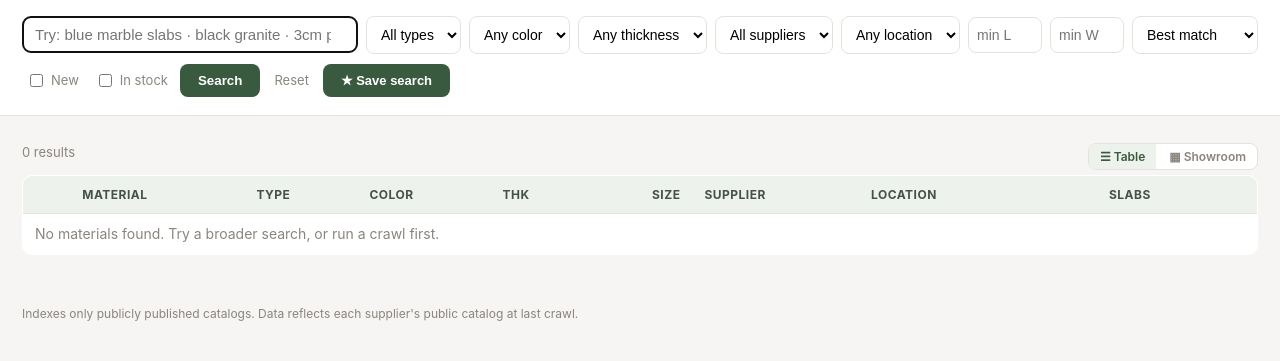
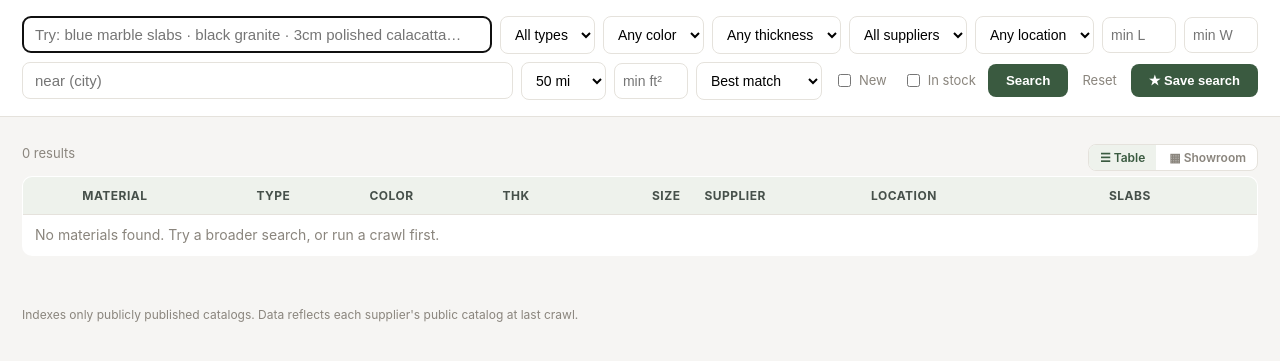
Before and after one commit to jfadel1998-sys/stone-scanner, a FastAPI app: page / in a window 1280 px wide. Shown: the part 58-419 px from the top of the page. Run offline with FastAPI, Linux system fonts and the light colour scheme; data that the repository does not hold is empty.

Commit message:
Add proximity ("near a city") and square-footage search
Two sourcing-shaped filters built on the geocoding already in place:

Proximity: a "near <city>" box + radius resolves the origin offline (same
city dataset the map uses) and keeps only material with a stocking location
inside the radius, via a per-request SQL function that maps a product's
comma-joined locations to the distance of its nearest in-range yard. A new
"Nearest" sort orders by that distance; each row shows the miles. 54% of
slabs sit at a mappable location, so this covers real stock. An origin the
offline dataset can't place (a bare zip, a tiny town) is reported, not guessed.

Project-fit: a "min ft²" box filters to products whose total in-stock area
(slabs x avg L x avg W / 144) meets the number, with a "Most area" sort and
per-row ft². Turns "find a stone" into "find enough of a stone for this job."

Verified end-to-end: distances match real geography (Charlotte 0, Greensboro
83, Atlanta 226mi), radius tightening shrinks results, area filter and the
combined near+area+sqft query all correct, unresolved origin falls back.

Co-Authored-By: Claude Opus 4.8 <noreply@anthropic.com>

```diff
--- a/stonescan/web/app.py
+++ b/stonescan/web/app.py
@@ -19,7 +19,7 @@ from fastapi.responses import HTMLResponse, JSONResponse, RedirectResponse
 from fastapi.staticfiles import StaticFiles
 from fastapi.templating import Jinja2Templates
 
-from .. import db, slabs, smartsearch
+from .. import db, geocode, slabs, smartsearch
 
 BASE = Path(__file__).resolve().parent
 app = FastAPI(title="Stone Scanner")
@@ -84,17 +84,38 @@ def _close_words(conn, term: str) -> list[str]:
     return difflib.get_close_matches(term.upper(), _name_words(conn), n=4, cutoff=0.82)
 
 
+# Total in-stock area of a grouped product, in square feet (dims are inches).
+_SQFT = "SUM(m.available_slabs) * MAX(m.avg_length) * MAX(m.avg_width) / 144.0"
+
 SORTS = {
     "relevance": "m.material_key, m.item_name, supplier_name",
     "slabs": "SUM(m.available_slabs) DESC, m.material_key",
     "size": "MAX(m.avg_length) DESC, m.material_key",
     "new": "MAX(m.new_arrival) DESC, m.material_key",
+    "area": f"{_SQFT} DESC, m.material_key",
+    "distance": "miles ASC, SUM(m.available_slabs) DESC",  # only valid when near-active
 }
+
+
+def _register_nearest(conn, loc_miles: dict[str, float]):
+    """Expose a SQL function mapping a material's comma-joined `locations` string to
+    the distance of its nearest in-range stocking location (NULL if none)."""
+    def nearest(csv):
+        if not csv:
+            return None
+        best = None
+        for part in csv.split(","):
+            d = loc_miles.get(part.strip().lower())
+            if d is not None and (best is None or d < best):
+                best = d
+        return best
+    conn.create_function("nearest_miles", 1, nearest, deterministic=True)
 
 
 def _search(conn, *, q, material_type, color, thickness, supplier, limit, offset,
             location="", min_length=0.0, min_width=0.0, new_only=False,
-            sort="relevance", in_stock=False, fuzzy=True):
+            sort="relevance", in_stock=False, fuzzy=True,
+            near=None, radius_mi=0.0, min_sqft=0.0):
     """Free-text-aware search. The query box understands phrases like
     'blue marble slabs'; explicit dropdown filters take precedence."""
     parsed = smartsearch.parse_query(q)
@@ -132,6 +153,13 @@ def _search(conn, *, q, material_type, color, thickness, supplier, limit, offset
     if new_only:
         where.append("m.new_arrival = 1")
 
+    # Proximity: keep only material with a stocking location inside the radius.
+    near_active = bool(near) and radius_mi > 0
+    if near_active:
+        loc_miles = geocode.locations_within(conn, near[0], near[1], radius_mi)
+        _register_nearest(conn, loc_miles)
+        where.append("nearest_miles(m.locations) IS NOT NULL")
+
     form = parsed["form"]
     if form == "slab":
         where.append("m.product_form LIKE '%SLAB%'")
@@ -155,15 +183,24 @@ def _search(conn, *, q, material_type, color, thickness, supplier, limit, offset
     # Collapse a supplier's duplicate listings of the same product (one row per
     # physical slab, or re-entered batches) into a single line with a slab total.
     group_by = "m.supplier_id, m.name_norm, m.thickness, m.finish, m.product_form"
-    # available_slabs is summed across the group, so stock filters at HAVING time.
-    having = " HAVING SUM(m.available_slabs) > 0" if in_stock else ""
+    # Aggregates (slab total, total area) are grouped, so filter them at HAVING time.
+    have = []
+    if in_stock or min_sqft:  # needing enough area implies needing stock
+        have.append("SUM(m.available_slabs) > 0")
+    if min_sqft:
+        have.append(f"{_SQFT} >= ?")
+    having = (" HAVING " + " AND ".join(have)) if have else ""
+    having_params = [min_sqft] if min_sqft else []
+
+    if sort == "distance" and not near_active:
+        sort = "relevance"  # distance is meaningless without an origin
     order_by = SORTS.get(sort, SORTS["relevance"])
 
     def count(clause, ps):
         return conn.execute(
             f"SELECT COUNT(*) c FROM (SELECT 1 FROM materials m JOIN suppliers s "
             f"ON s.id=m.supplier_id WHERE {clause} GROUP BY {group_by}{having})",
-            ps,
+            ps + having_params,
         ).fetchone()["c"]
 
     clause = " AND ".join(where)
@@ -183,21 +220,36 @@ def _search(conn, *, q, material_type, color, thickness, supplier, limit, offset
                 clause, params, total = fclause, fparams, ftotal
                 parsed["fuzzy"] = sorted({w for v in variants for w in v[1:]})
 
+    miles_col = ", nearest_miles(MAX(m.locations)) AS miles" if near_active else ""
     rows = conn.execute(
         f"""SELECT MIN(m.id) AS id, m.item_name, m.material_type, m.color, m.thickness,
                    m.product_form, m.material_key, MAX(m.new_arrival) AS new_arrival,
                    COALESCE(NULLIF(s.company,''), s.host) AS supplier_name, s.host AS supplier_host,
                    SUM(m.available_slabs) AS available_slabs,
                    MAX(m.avg_length) AS avg_length, MAX(m.avg_width) AS avg_width,
-                   MAX(m.locations) AS locations, MAX(m.image_url) AS image_url
+                   {_SQFT} AS total_sqft,
+                   MAX(m.locations) AS locations, MAX(m.image_url) AS image_url{miles_col}
             FROM materials m JOIN suppliers s ON s.id = m.supplier_id
             WHERE {clause}
             GROUP BY {group_by}{having}
             ORDER BY {order_by}
             LIMIT ? OFFSET ?""",
-        (*params, limit, offset),
+        (*params, *having_params, limit, offset),
     ).fetchall()
     return total, [dict(r) for r in rows], parsed
+
+
+def _resolve_near(near: str):
+    """Resolve a typed origin ('Dallas', 'Charlotte NC') to (lat, lon), offline.
+    Returns ((lat, lon)|None, label). Same city dataset the map uses, so an origin
+    it can't place (a bare zip, a tiny town) comes back unresolved with a note."""
+    near = (near or "").strip()
+    if not near:
+        return None, ""
+    hit = geocode.resolve(near)
+    if hit:
+        return (hit["lat"], hit["lon"]), hit.get("label") or near
+    return None, near
 
 
 def _here(request: Request) -> str:
@@ -228,6 +280,9 @@ def index(
     new_only: int = 0,
     in_stock: int = 0,
     sort: str = "relevance",
+    near: str = "",
+    radius: str = "",
+    min_sqft: str = "",
     view: str = "table",
     page: int = 1,
     added: int = -1,
@@ -239,11 +294,15 @@ def index(
     limit = 60
     offset = max(page - 1, 0) * limit
     ml, mw = _to_float(min_length), _to_float(min_width)
+    radius_mi = _to_float(radius) or 150.0
+    origin, near_label = _resolve_near(near)
     total, rows, parsed = _search(
         conn, q=q, material_type=material_type, color=color,
         thickness=thickness, supplier=supplier, location=location,
         min_length=ml, min_width=mw, new_only=bool(new_only),
         sort=sort, in_stock=bool(in_stock),
+        near=origin, radius_mi=radius_mi if origin else 0.0,
+        min_sqft=_to_float(min_sqft),
         limit=limit, offset=offset,
     )
     ctx = {
@@ -264,6 +323,11 @@ def index(
         "new_only": new_only,
         "in_stock": in_stock,
         "sort": sort,
+        "near": near,
+        "near_label": near_label,
+        "near_ok": bool(origin),
+        "radius": radius or (str(int(radius_mi)) if near else ""),
+        "min_sqft": min_sqft or "",
         "view": view,
         "lists": db.get_lists(conn),
         "added": added,
@@ -562,18 +626,23 @@ def api_search(
     q: str = "", material_type: str = "", color: str = "", thickness: str = "",
     supplier: str = "", location: str = "", min_length: str = "", min_width: str = "",
     new_only: int = 0, in_stock: int = 0, sort: str = "relevance",
+    near: str = "", radius: str = "", min_sqft: str = "",
     limit: int = Query(100, le=500), offset: int = 0,
 ):
     conn = db.connect()
+    origin, near_label = _resolve_near(near)
     total, rows, parsed = _search(
         conn, q=q, material_type=material_type, color=color, thickness=thickness,
         supplier=supplier, location=location, min_length=_to_float(min_length),
         min_width=_to_float(min_width), new_only=bool(new_only),
         in_stock=bool(in_stock), sort=sort if sort in SORTS else "relevance",
-        limit=limit, offset=offset,
+        near=origin, radius_mi=(_to_float(radius) or 150.0) if origin else 0.0,
+        min_sqft=_to_float(min_sqft), limit=limit, offset=offset,
     )
     conn.close()
     return JSONResponse({"total": total, "count": len(rows), "results": rows,
+                         "near": near_label if origin else None,
+                         "near_unresolved": bool(near) and not origin,
                          "interpreted": smartsearch.summary(parsed) if q else []})
 
 
--- a/stonescan/web/static/style.css
+++ b/stonescan/web/static/style.css
@@ -217,6 +217,13 @@ footer { padding: 20px 22px 40px; color: var(--muted); font-size: 12px; }
 .pvthumb img { width: 100%; height: 100%; object-fit: cover; }
 .hintline { padding: 0 0 8px; font-size: 13px; }
 
+/* proximity + project-fit */
+.nearin { width: 120px; padding: 9px 10px; border: 1px solid var(--line); border-radius: 8px; font-size: 14px; background: #fff; }
+.radsel { padding: 9px 8px; border: 1px solid var(--line); border-radius: 8px; background: #fff; font-size: 13px; }
+.milechip { display: inline-block; padding: 1px 7px; border-radius: 999px; background: var(--accent-soft); color: var(--accent); font-size: 11px; font-weight: 600; white-space: nowrap; }
+.sqft { display: block; font-size: 11px; color: var(--muted); font-weight: 400; }
+.cardstats { display: flex; align-items: center; gap: 6px; flex-wrap: wrap; margin-top: 6px; }
+
 /* sourcing lists */
 .newlist { display: flex; gap: 8px; margin: 12px 0 4px; }
 .newlist input { flex: 0 1 340px; padding: 9px 12px; border: 1px solid var(--line); border-radius: 8px; font-size: 14px; }
--- a/stonescan/web/templates/index.html
+++ b/stonescan/web/templates/index.html
@@ -63,8 +63,13 @@
   </select>
   <input type="number" name="min_length" value="{{ min_length }}" placeholder="min L" class="sizein" title="Minimum slab length" min="0" step="1">
   <input type="number" name="min_width" value="{{ min_width }}" placeholder="min W" class="sizein" title="Minimum slab width" min="0" step="1">
+  <input type="search" name="near" value="{{ near }}" placeholder="near (city)" class="nearin" title="Show only material stocked near a city, e.g. Dallas or Charlotte NC">
+  <select name="radius" title="Search radius" class="radsel">
+    {% for r in [50, 100, 150, 300, 500] %}<option value="{{ r }}" {{ 'selected' if radius|string == r|string }}>{{ r }} mi</option>{% endfor %}
+  </select>
+  <input type="number" name="min_sqft" value="{{ min_sqft }}" placeholder="min ft²" class="sizein" title="Only material with at least this much total in-stock area" min="0" step="10">
   <select name="sort" title="Sort results">
-    {% for v, label in [('relevance','Best match'), ('slabs','Most slabs'), ('size','Biggest slabs'), ('new','Newest first')] %}
+    {% for v, label in [('relevance','Best match'), ('slabs','Most slabs'), ('size','Biggest slabs'), ('area','Most area'), ('new','Newest first'), ('distance','Nearest')] %}
     <option value="{{ v }}" {{ 'selected' if v == sort }}>{{ label }}</option>{% endfor %}
   </select>
   <label class="newchk" title="Only newly-arrived materials"><input type="checkbox" name="new_only" value="1" {{ 'checked' if new_only }}> New</label>
@@ -75,11 +80,14 @@
   <button type="submit" formaction="/watchlist/add" formmethod="post" class="savebtn" title="Save this search to your watchlist">★ Save search</button>
 </form>
 
-{% set base = '/?q=' ~ (q|urlencode) ~ '&material_type=' ~ (material_type|urlencode) ~ '&color=' ~ (color|urlencode) ~ '&thickness=' ~ (thickness|urlencode) ~ '&supplier=' ~ (supplier|urlencode) ~ '&location=' ~ (location|urlencode) ~ '&min_length=' ~ min_length ~ '&min_width=' ~ min_width ~ '&new_only=' ~ new_only ~ '&in_stock=' ~ in_stock ~ '&sort=' ~ sort %}
+{% set base = '/?q=' ~ (q|urlencode) ~ '&material_type=' ~ (material_type|urlencode) ~ '&color=' ~ (color|urlencode) ~ '&thickness=' ~ (thickness|urlencode) ~ '&supplier=' ~ (supplier|urlencode) ~ '&location=' ~ (location|urlencode) ~ '&min_length=' ~ min_length ~ '&min_width=' ~ min_width ~ '&new_only=' ~ new_only ~ '&in_stock=' ~ in_stock ~ '&sort=' ~ sort ~ '&near=' ~ (near|urlencode) ~ '&radius=' ~ radius ~ '&min_sqft=' ~ min_sqft %}
 
 <p class="resultcount">
   {{ total }} result{{ '' if total == 1 else 's' }}
   {% if total > rows|length %}· showing {{ rows|length }} (page {{ page }} of {{ pages }}){% endif %}
+  {% if near_ok %}<span class="ichip">📍 within {{ radius }} mi of {{ near_label }}</span>
+  {% elif near %}<span class="okchip warn" title="Not in the offline city dataset — try a bigger city or add 'City ST'">couldn't place “{{ near }}”</span>{% endif %}
+  {% if min_sqft %}<span class="ichip">≥ {{ min_sqft }} ft²</span>{% endif %}
   {% if interpreted %}<span class="interp">understood as:{% for c in interpreted %} <span class="ichip">{{ c }}</span>{% endfor %}</span>{% endif %}
   {% if added == 1 %}<span class="okchip">✓ Added to <a href="/list?id={{ added_list }}">your list</a></span>
   {% elif added == 0 %}<span class="okchip warn">Already on that list</span>{% endif %}
@@ -115,7 +123,10 @@
         <b>{{ r.item_name }}{% if r.new_arrival %} <span class="new">NEW</span>{% endif %}</b>
         <span class="cardsup">{{ r.supplier_name }}</span>
         <span class="cardspec">{{ [r.material_type, r.color, r.thickness]|select|join(' · ') }}</span>
-        {% if r.available_slabs %}<span class="cardslabs">{{ r.available_slabs }} slab{{ '' if r.available_slabs == 1 else 's' }}</span>{% endif %}
+        <span class="cardstats">
+          {% if r.available_slabs %}<span class="cardslabs">{{ r.available_slabs }} slab{{ '' if r.available_slabs == 1 else 's' }}{% if r.total_sqft %} · {{ r.total_sqft|round|int }} ft²{% endif %}</span>{% endif %}
+          {% if near_ok and r.miles is not none %}<span class="milechip">📍 {{ r.miles|round|int }} mi</span>{% endif %}
+        </span>
       </span>
     </a>
     <div class="cardfoot">{{ addform(r) }}</div>
@@ -146,8 +157,8 @@
       <td>{{ r.thickness }}</td>
       <td class="num muted">{% if r.avg_length and r.avg_width %}{{ r.avg_length|int }}×{{ r.avg_width|int }}{% endif %}</td>
       <td>{{ r.supplier_name }}</td>
-      <td class="muted loc">{{ (r.locations or '').split(',')[:2]|join(', ') }}</td>
-      <td class="num">{{ r.available_slabs or '' }}</td>
+      <td class="muted loc">{{ (r.locations or '').split(',')[:2]|join(', ') }}{% if near_ok and r.miles is not none %} <span class="milechip">{{ r.miles|round|int }} mi</span>{% endif %}</td>
+      <td class="num">{{ r.available_slabs or '' }}{% if r.total_sqft %}<span class="sqft">{{ r.total_sqft|round|int }} ft²</span>{% endif %}</td>
       <td><a class="compare" href="/material?key={{ r.material_key | urlencode }}">all suppliers →</a></td>
       <td>{{ addform(r) }}</td>
     </tr>
```
Also changed, not shown: stonescan/geocode.py (+26 -0 lines).
